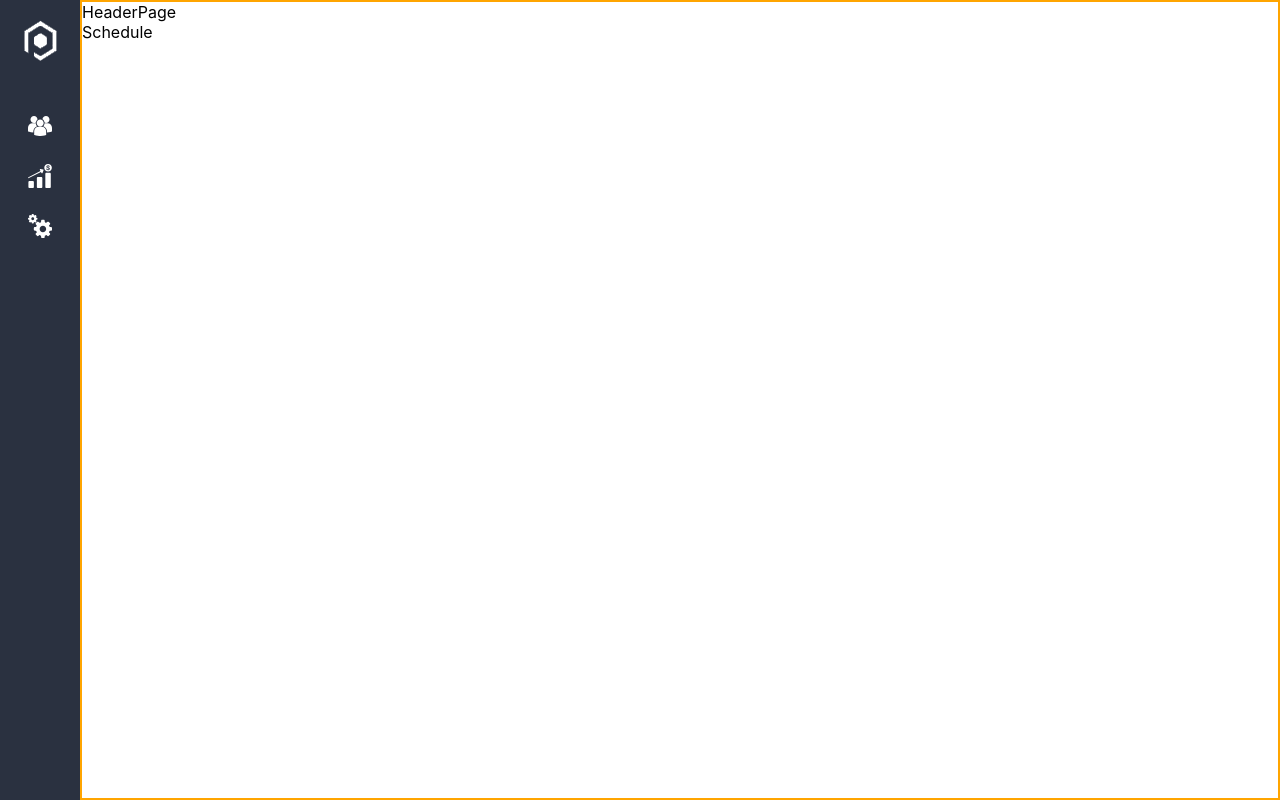
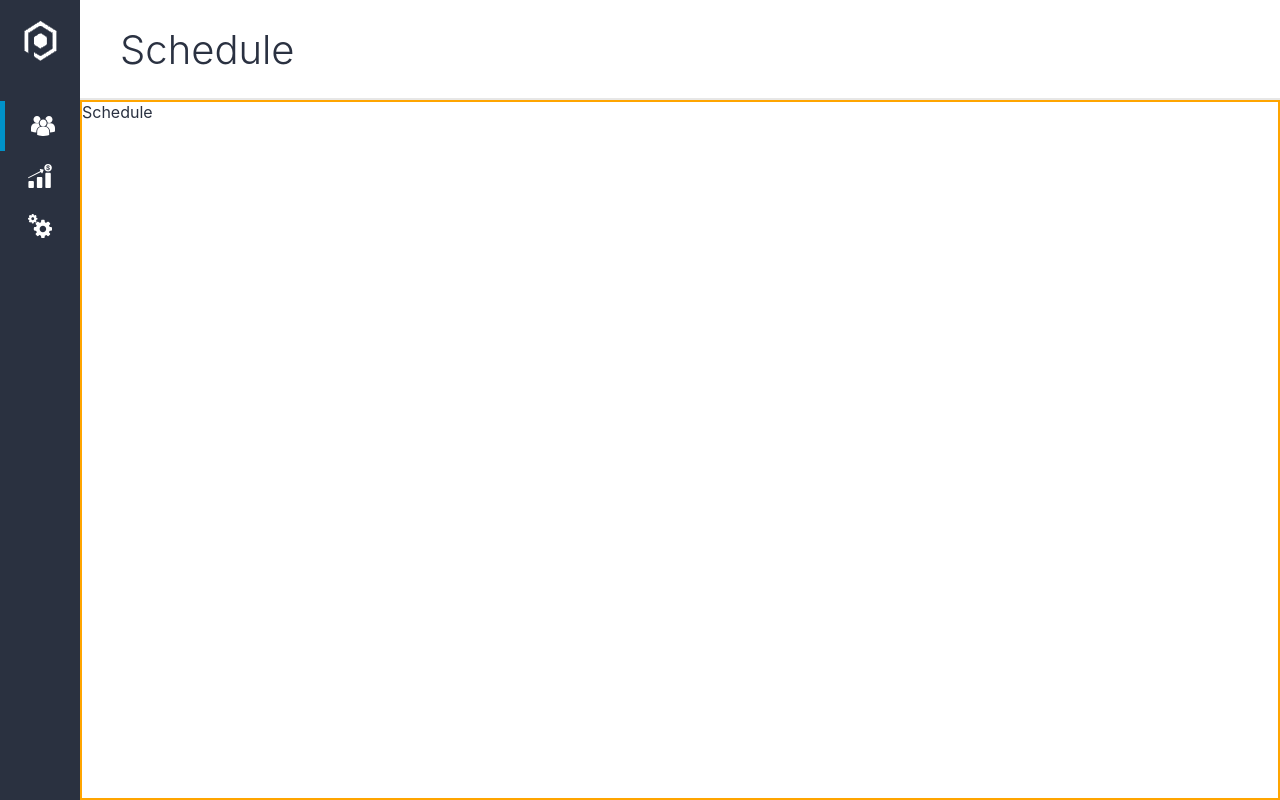
Before and after one commit to claudiogaraycochea/schedule, a React (Create React App) app: page / in a window 1280 px wide. Built offline with nearby package versions, Linux system fonts and the light colour scheme.

Commit message:
Structure

```diff
--- a/src/App.css
+++ b/src/App.css
@@ -1,5 +1,6 @@
 body, html {
   height: 100%;
+  color: #2a3141;
 }
 
 #root {
@@ -27,6 +28,12 @@ body, html {
 
 .content {
   flex: 1 1 auto;
+  display: flex;
+  flex-direction: column;
+}
+
+.content-page {
+  flex: auto;
   border: 2px solid orange;
 }
 
@@ -474,3 +481,7 @@ h1, h2, h3, h4 {
 	border-width: 10px;
   margin-left: -10px;
 }
+
+h1 {
+  font-size: 40px;
+}
--- /dev/null
+++ b/src/components/headerPage/HeaderPage.css
@@ -0,0 +1,7 @@
+.header-page {
+	display: flex;
+	align-items: center;
+	height: 100px;
+	padding: 20px 40px;
+	border-bottom: 2px solid #e7e7e7;
+}
--- a/src/components/headerPage/HeaderPage.js
+++ b/src/components/headerPage/HeaderPage.js
@@ -1,10 +1,11 @@
 import React, { Component } from 'react';
+import './HeaderPage.css';
 
 class HeaderPage extends Component {
   render() {
     return (
-      <div>
-        HeaderPage
+      <div className="header-page">
+        <h1>Schedule</h1>
       </div>
     );
   }
--- a/src/components/schedule/Schedule.js
+++ b/src/components/schedule/Schedule.js
@@ -3,7 +3,7 @@ import React, { Component } from 'react';
 class Schedule extends Component {
   render() {
     return (
-      <div>
+      <div className="content-page">
         Schedule
       </div>
     );
--- a/src/components/sideMenu/SideMenu.css
+++ b/src/components/sideMenu/SideMenu.css
@@ -26,11 +26,17 @@
 	align-items: center;
 	justify-content: center;
 	min-height: 50px;
+  transition: transform .2s;
 }
 
+.menu-list .item.selected {
+	border-left: 5px solid #0092c9;
+}
 .menu-list .item:hover {
 	border-left: 5px solid #0092c9;
+	margin-left: -5px;
 	cursor: pointer;
+	transform: translate(5px);
 }
 
 .menu-list [class^="icon-"],
--- a/src/components/sideMenu/SideMenu.js
+++ b/src/components/sideMenu/SideMenu.js
@@ -7,7 +7,7 @@ class SideMenu extends Component {
       <div className="side-menu">
         <div className="logo"></div>
         <div className="menu-list">
-          <div className="item"><i className="icon-group" /></div>
+          <div className="item selected"><i className="icon-group" /></div>
           <div className="item"><i className="icon-earn" /></div>
           <div className="item"><i className="icon-settings" /></div>
         </div>
```
Also changed, not shown: src/components/containerPage/ContainerPage.js (deleted, +0 -13 lines).
